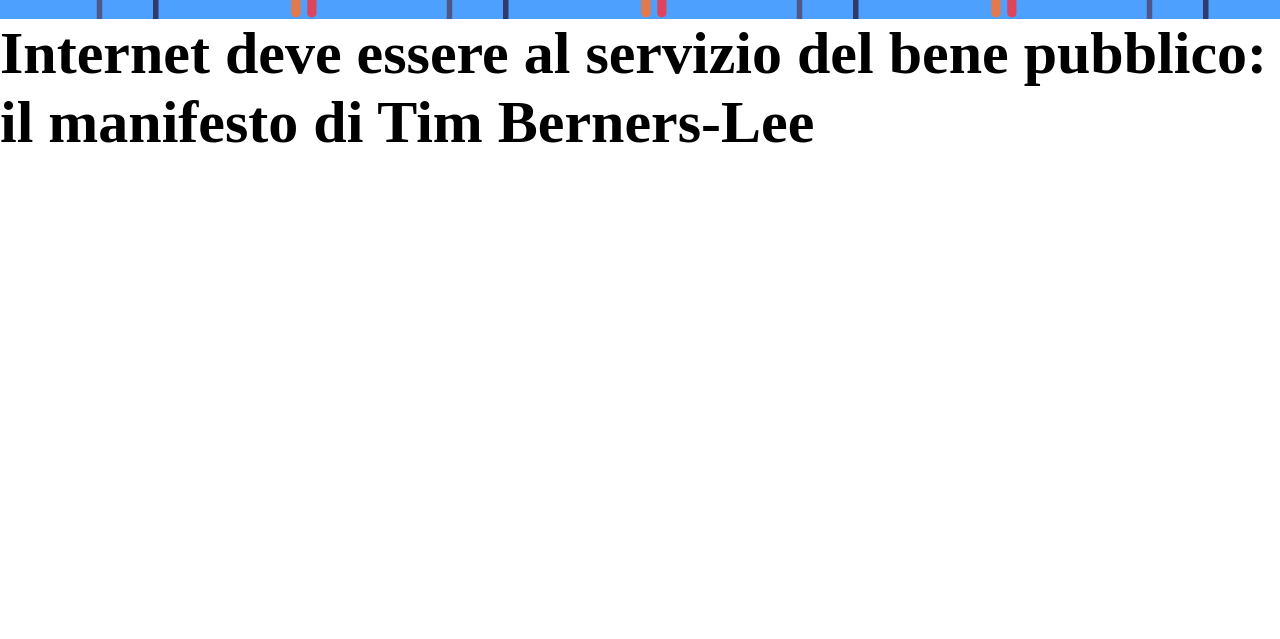
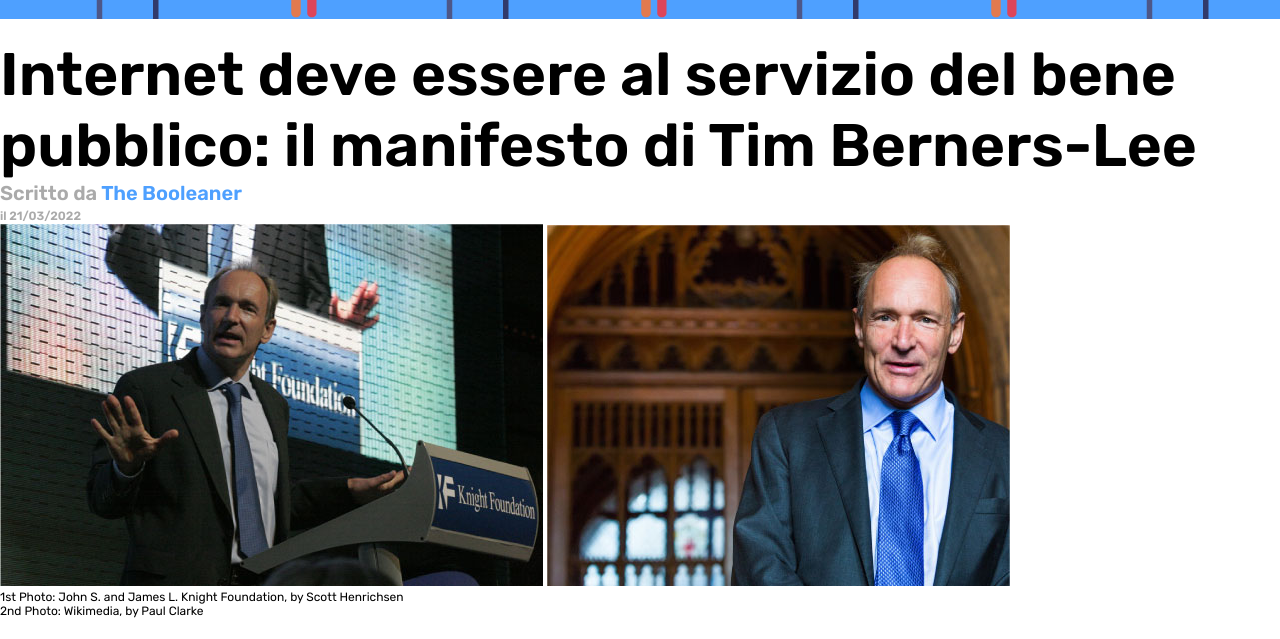
Before and after one commit to davidevischetti/html-css-booleaner, a plain HTML site: page index.html in a window 1280 px wide. Shown: the part 161-800 px from the top of the page. Drawn offline with Linux system fonts and the light colour scheme.

Commit message:
prima sezione del main

```diff
--- a/css/style.css
+++ b/css/style.css
@@ -1,7 +1,7 @@
 *{
     margin: 0;
     padding: 0;
-    font-family: 'Times New Roman', Times, serif;
+    font-family: 'Rubik', sans-serif;
 }
 
 header{
@@ -17,4 +17,25 @@ header{
 
 .title h1 {
     font-size: 60px;
+    margin-top: 20px;
 }
+
+.title h6 {
+    font-size: 20px;
+    color: #aaa;
+}
+
+.title a {
+    color: rgb(78, 160, 255);
+    text-decoration: none;
+}
+
+.title span {
+    color: #aaa;
+    font-weight: 800;
+    font-size: 12px;
+}
+
+.photo-tagline {
+    font-size: 12px;
+}
--- a/index.html
+++ b/index.html
@@ -5,6 +5,9 @@
     <meta http-equiv="X-UA-Compatible" content="IE=edge">
     <meta name="viewport" content="width=device-width, initial-scale=1.0">
     <title>The Booleaner</title>
+    <link rel="preconnect" href="https://fonts.googleapis.com">
+    <link rel="preconnect" href="https://fonts.gstatic.com" crossorigin>
+    <link href="https://fonts.googleapis.com/css2?family=Rubik:ital,wght@0,400;0,600;1,400;1,600&display=swap" rel="stylesheet">
     <link rel="stylesheet" href="css/style.css">
 </head>
 <body>
@@ -18,10 +21,26 @@
     <main>
 
         <!-- Nome e foto presentazione articolo -->
-        <section class="title">
+        <section>
+
+            <!-- Titolo dell'articolo -->
+            <div class="title">
+                <h1>Internet deve essere al servizio del bene pubblico: il manifesto di Tim Berners-Lee</h1>
+                <h6>Scritto da <a href="#">The Booleaner</a></h6>
+                <span>il 21/03/2022</span>
+            </div>
+
+            <!-- Foto di Tim Berners-Lee -->
             <div>
-                <h1>Internet deve essere al servizio del bene pubblico: il manifesto di Tim Berners-Lee</h1>
+                <img src="img/tim-1.jpg" alt="foto-tim-1">
+                <img src="img/tim-2.jpg" alt="foto-tim-2">
+                <div class="photo-tagline">1st Photo: John S. and James L. Knight Foundation, by Scott Henrichsen <br>
+                    2nd Photo: Wikimedia, by Paul Clarke
+                </div>
             </div>
+
+
+
 
         </section>
     </main>
```
